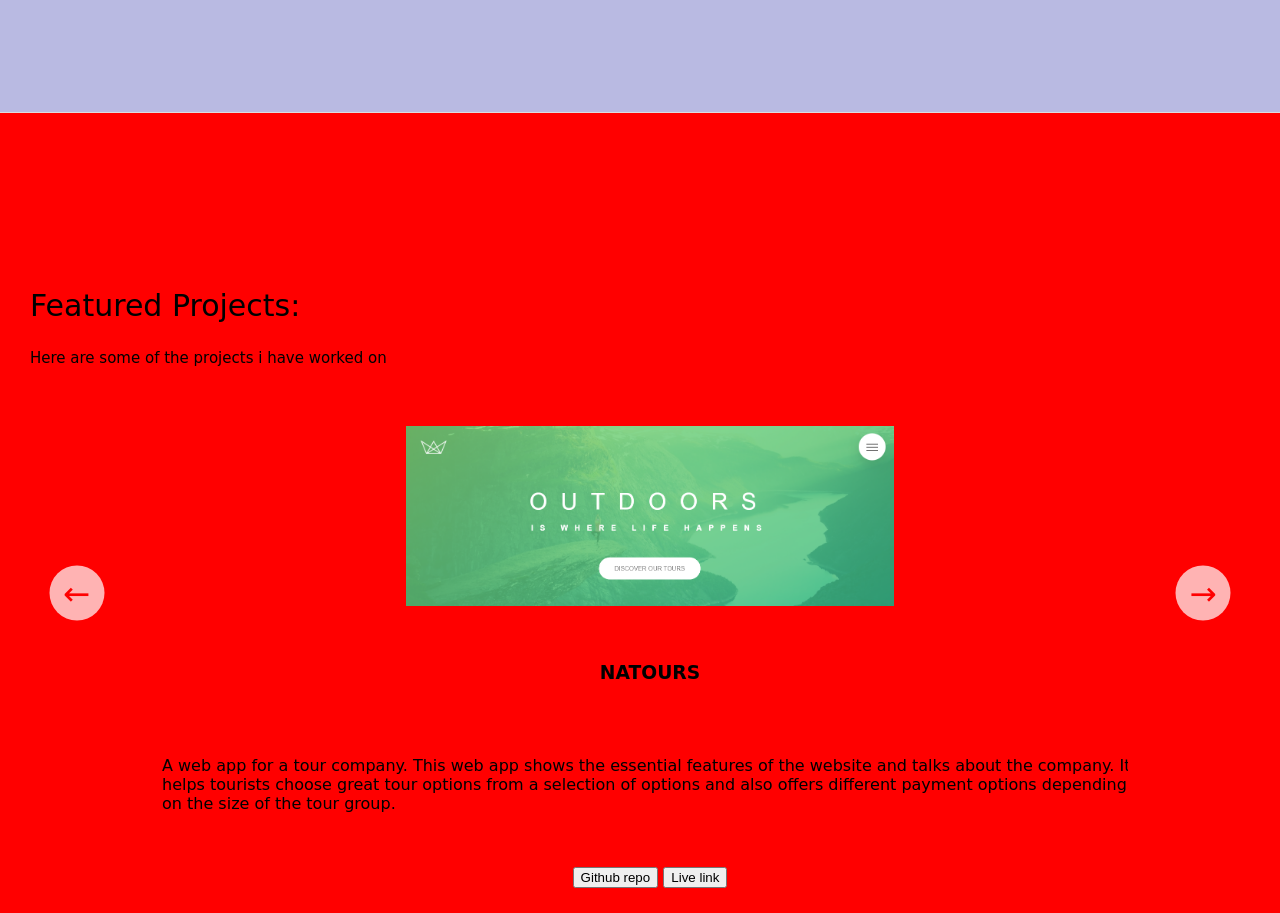
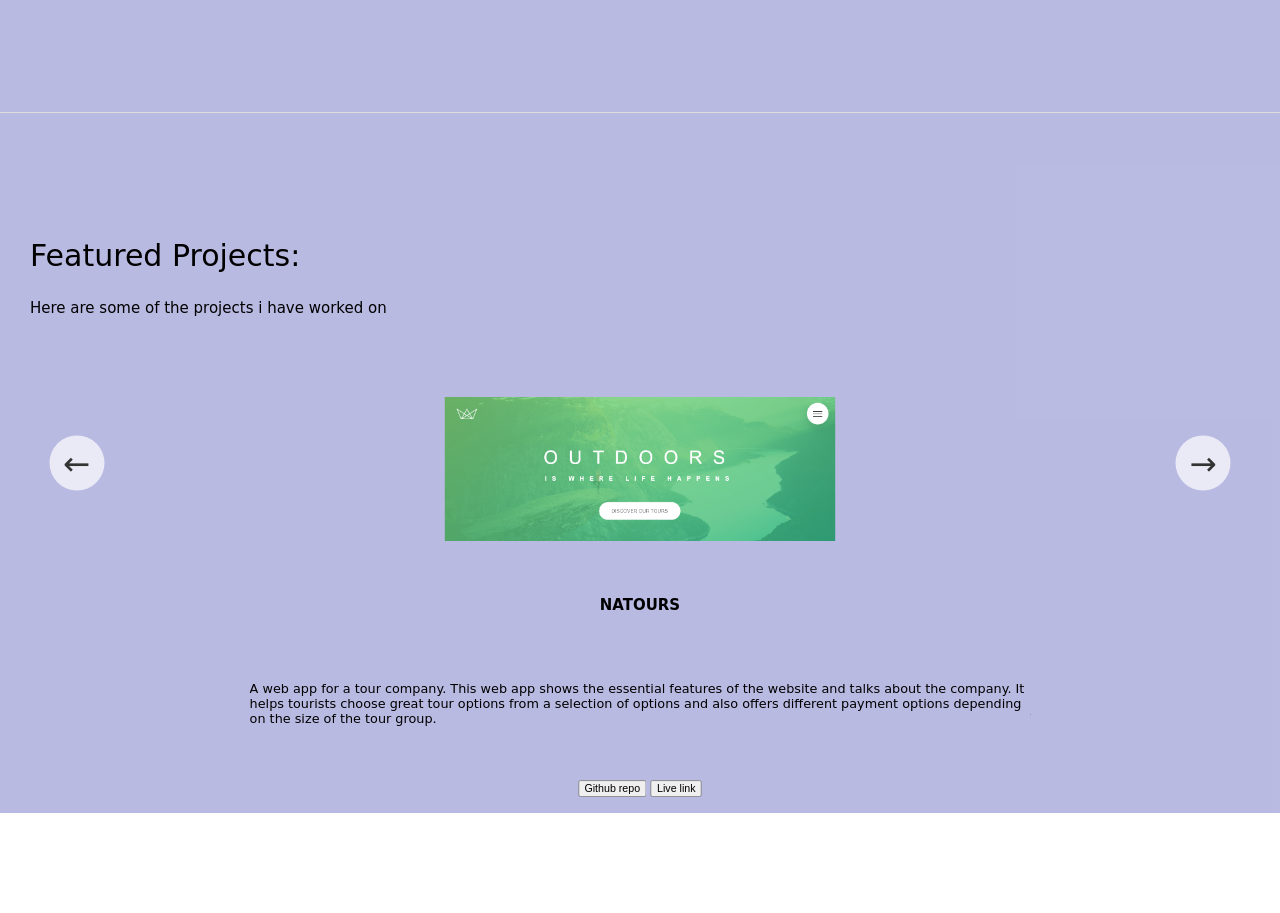
Before and after one commit to Ade-folami/Portfolio, a website built with Parcel: page index.html in a window 1280 px wide. Shown: the part 2122-3035 px from the top of the page. After the commit the page ends 2935 px from the top, so only its background shows below. Built offline with nearby package versions, Linux system fonts and the light colour scheme.

Commit message:
removing redundant code

```diff
--- a/css/style.css
+++ b/css/style.css
@@ -109,7 +109,7 @@ body {
 }
 
 .section {
-  padding: 15rem 3rem;
+  padding: 10rem 3rem;
   border-top: 1px solid #ddd;
 
   transition: transform 1s, opacity 1s;
@@ -251,7 +251,6 @@ body {
   padding: 6rem auto;
   height: 50rem;
   font-family: cursive;
-  background-color: red;
   position: relative;
   transition: all 0.3s;
 }
@@ -266,7 +265,6 @@ body {
   width: 80%;
   height: 100%;
   margin: 3rem auto;
-  /* background-color: blue; */
   position: relative;
   overflow: hidden;
 }
@@ -275,27 +273,26 @@ body {
   top: 0;
   width: 100%;
   height: 100%;
-  padding: 1rem;
   display: flex;
   flex-direction: column;
-  justify-content: space-around;
+  justify-content: space-between;
   align-items: center;
+  transition: all 1s;
 }
 .section__projects-project--item-image {
   width: 50%;
-  /* opacity: 0; */
 }
 
 .slider__btn {
   position: absolute;
-  top: 60%;
+  top: 50%;
   z-index: 100000;
 
   border: none;
   background: rgba(255, 255, 255, 0.7);
   font-family: inherit;
-  /* color: #333; */
-  color: red;
+  color: #333;
+  /* color: red; */
   border-radius: 50%;
   height: 5.5rem;
   width: 5.5rem;
@@ -325,8 +322,9 @@ body {
   position: fixed;
   background-color: #b8b9e2f9;
   opacity: 0.9;
-  animation: all 0.3s;
+  /* animation: all 0.3s; */
   z-index: 1000;
+  transition: all 1s;
 }
 
 .modal {
--- a/index.html
+++ b/index.html
@@ -222,6 +222,10 @@
               manage their spendings. It also has a loan feature for users that
               might need a loan.
             </p>
+            <div class="section__projects-project--buttons">
+              <button class="project__button">Github repo</button>
+              <button class="project__button">Live link</button>
+            </div>
           </div>
           <div class="section__projects-project--item project">
             <img
--- a/script.js
+++ b/script.js
@@ -93,10 +93,13 @@ allSections.forEach(function (section) {
 });
 
 //SLIDER COMPONENT FOR PROJECTS
+const proContainer = document.querySelector(".section__projects-projects");
 const proSlide = document.querySelectorAll(".project");
 const btnLeft = document.querySelector(".slider__btn--left");
 const btnRight = document.querySelector(".slider__btn--right");
 
+// proContainer.style.overflow = "visible";
+proContainer.style.transform = "scale(0.8)";
 let curSlide = 0;
 const maxSlide = proSlide.length;
 
```
